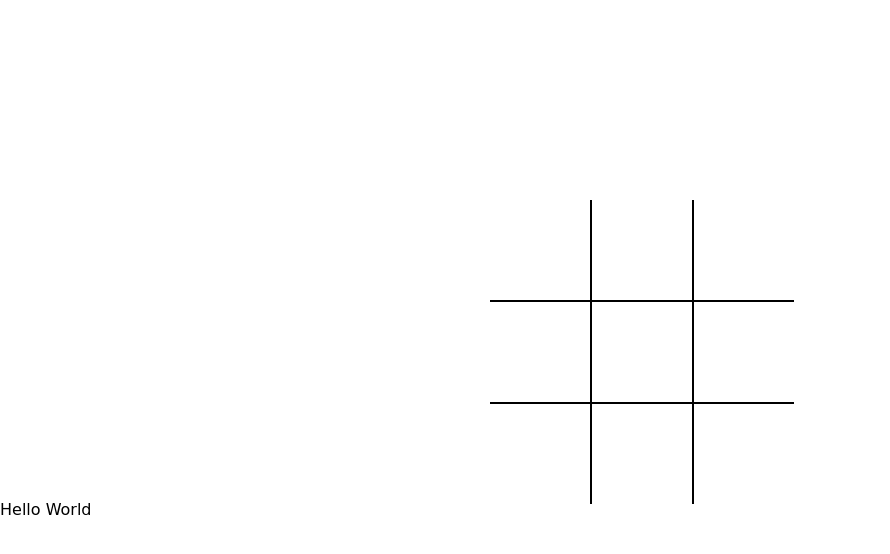
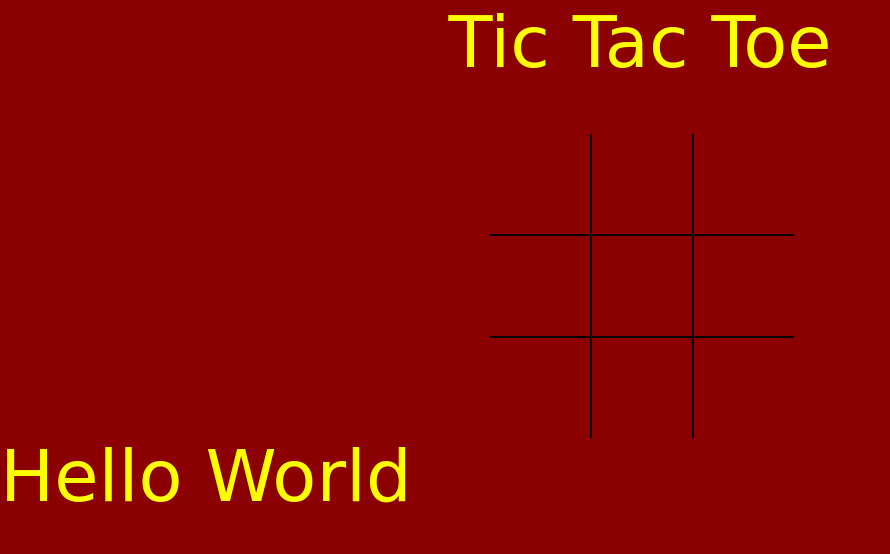
Before and after one commit to shreejal27/ticTacToe, a plain HTML site: page index.html in a window 1280 px wide. Shown: the whole page, without its empty margins (0-890 px from the left). Drawn offline with Linux system fonts and the light colour scheme; a web font is replaced by a local one.

Commit message:
css updated

```diff
--- a/index.html
+++ b/index.html
@@ -10,6 +10,9 @@
     />
   </head>
   <body>
+    <center>
+      <p>Tic Tac Toe</p>
+    </center>
     <div class="board">
       <div class="element" id="e0"></div>
       <div class="element" id="e1"></div>
--- a/script.js
+++ b/script.js
@@ -23,6 +23,7 @@ const checkWin= ()=>{
   wins.forEach(e =>{
       if((boxtext[e[0]].innerHTML === boxtext[e[1]].innerHTML) && (boxtext[e[2]].innerHTML === boxtext[e[1]].innerHTML) && (boxtext[e[0]].innerHTML !== "")){
         document.querySelector(".info").innerText = boxtext[e[0]].innerText + "Won";
+
       }
   })
 }
--- a/styles.css
+++ b/styles.css
@@ -1,22 +1,27 @@
 *{
     margin: 0;
     padding: 0;
+    background-color: darkred;
 }
 
 body{
     margin: 0;
     font-family: 'Water Brush', cursive;
+    font-size: 72px;
+    color: yellow;
+}
+p{
+    font-size: 72px;
 }
 .board{
     margin: auto;
-    margin-top: 200px;
+    margin-top: 50px;
     width: 300px;
     height: 300px;
     display: grid;
     grid-template-columns: repeat(3, auto);
     justify-items: center;
     align-items: center;
-
 }
 
 .element{
```
